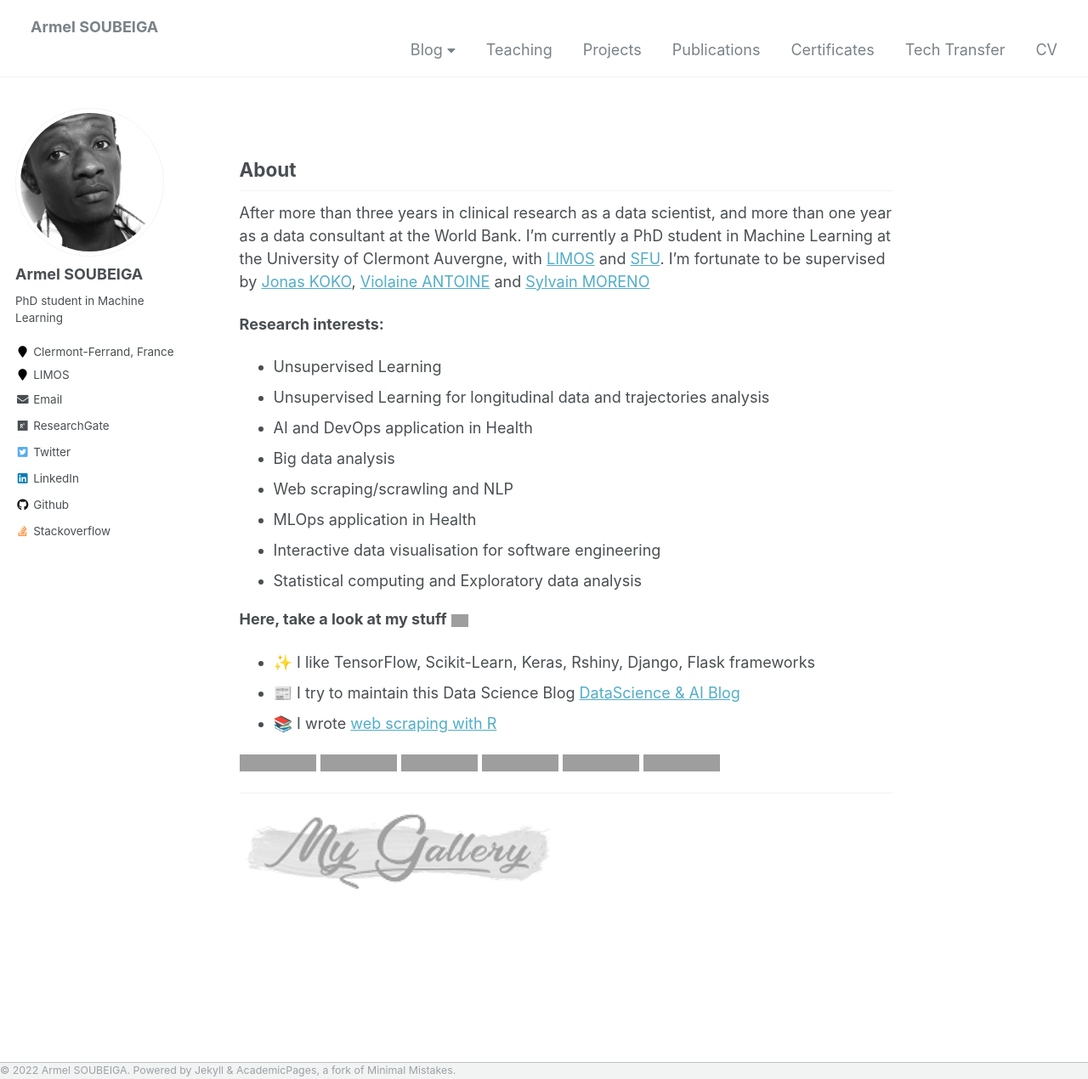
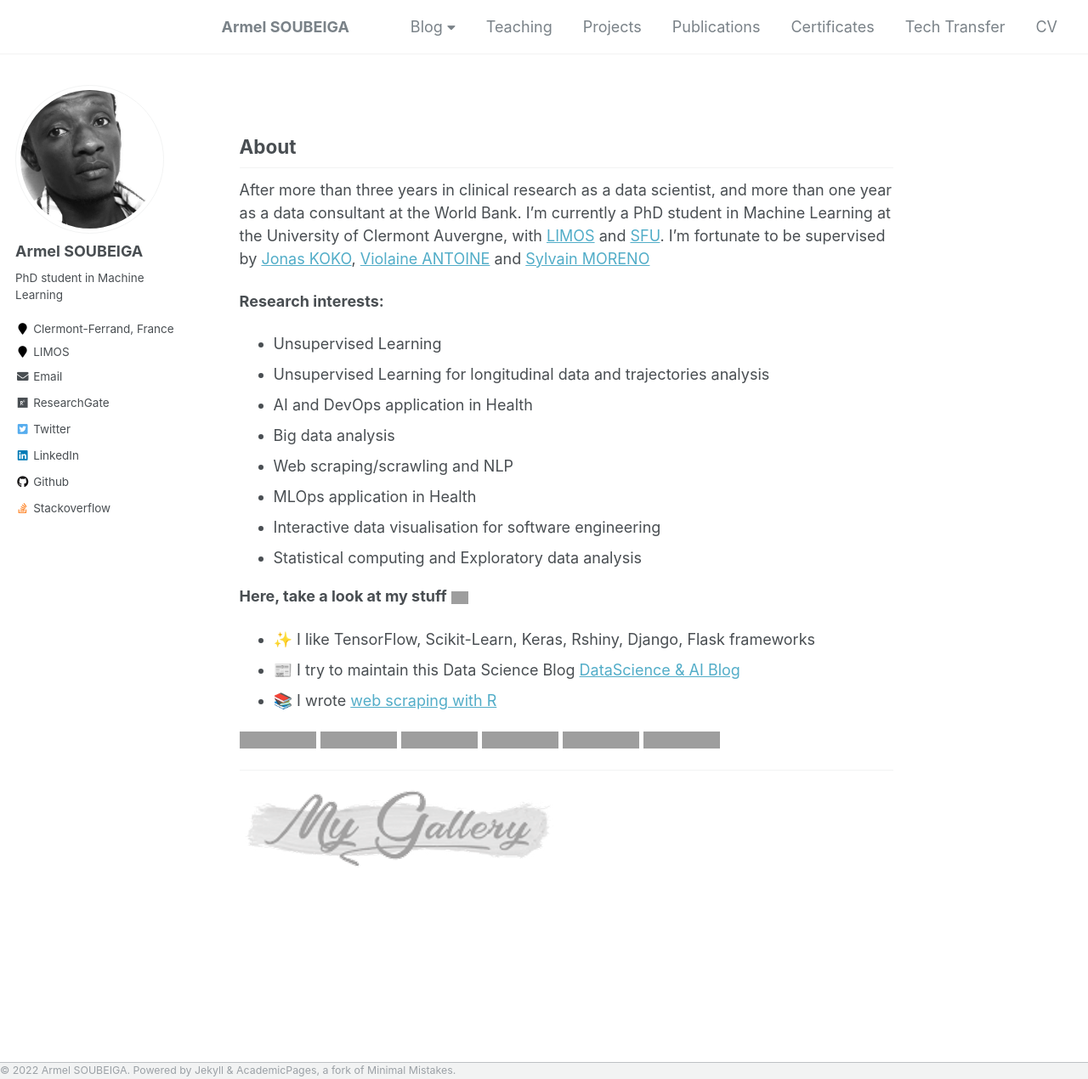
Before and after one commit to armelsoubeiga/armelsoubeiga.github.io, a Jekyll site: the page built from _pages/about.md, in a window 1280 px wide and 1270 px high. Shown: the whole window at 85% size. Built offline with Jekyll 4.4.1, drawn with Linux system fonts in a browser that asks for light colours; grey boxes are pictures that could not be loaded.

Commit message:
Update masthead.html

```diff
--- a/_includes/masthead.html
+++ b/_includes/masthead.html
@@ -4,8 +4,9 @@
   <div class="masthead__inner-wrap">
     <div class="masthead__menu">
       <nav id="site-nav" class="greedy-nav">
-        <li class="masthead__menu-item masthead__menu-item--lg"><a href="{{ base_path }}/">{{ site.title }}</a></li>
+        <button><div class="navicon"></div></button>
         <ul class="visible-links">
+            <li class="masthead__menu-item masthead__menu-item--lg"><a href="{{ base_path }}/">{{ site.title }}</a></li>
             {%- for link in site.data.navigation.main -%}
                 {% assign class = nil %}
                 {% if page.url contains link.url %}
```
